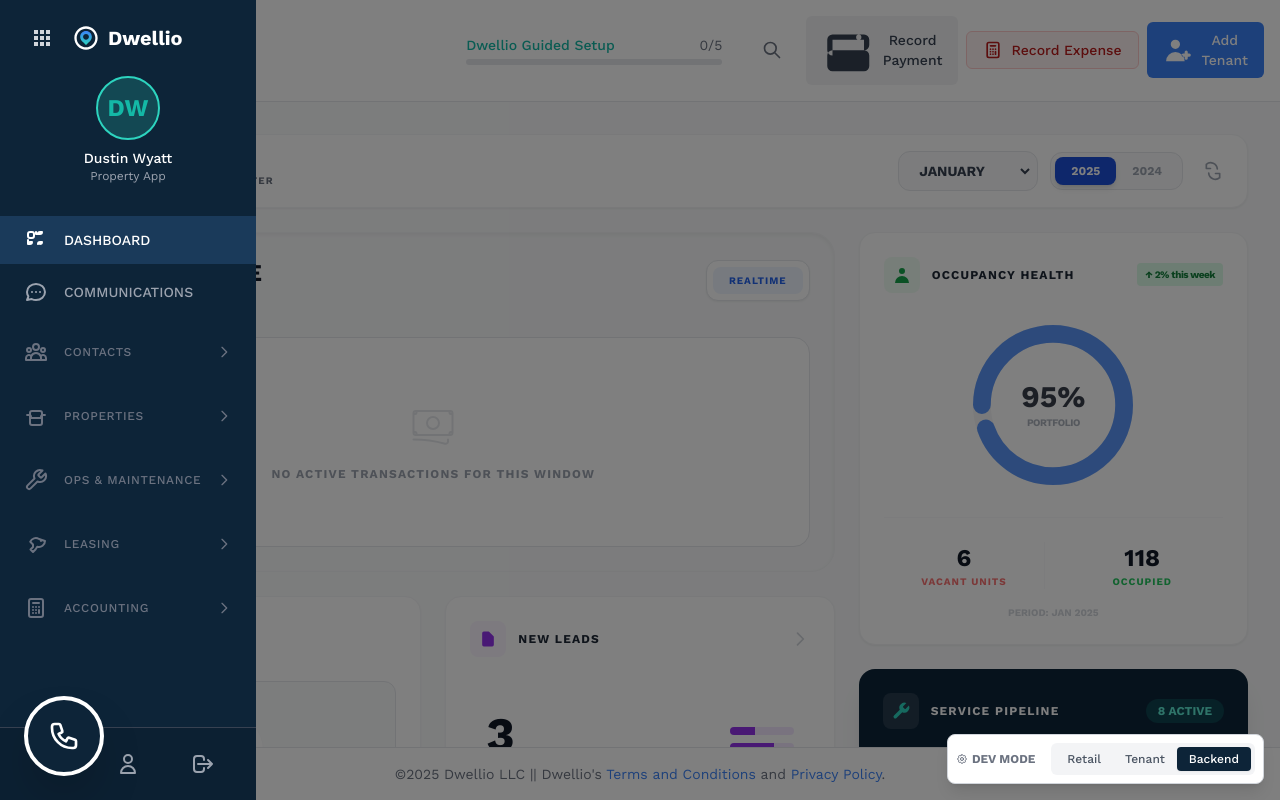
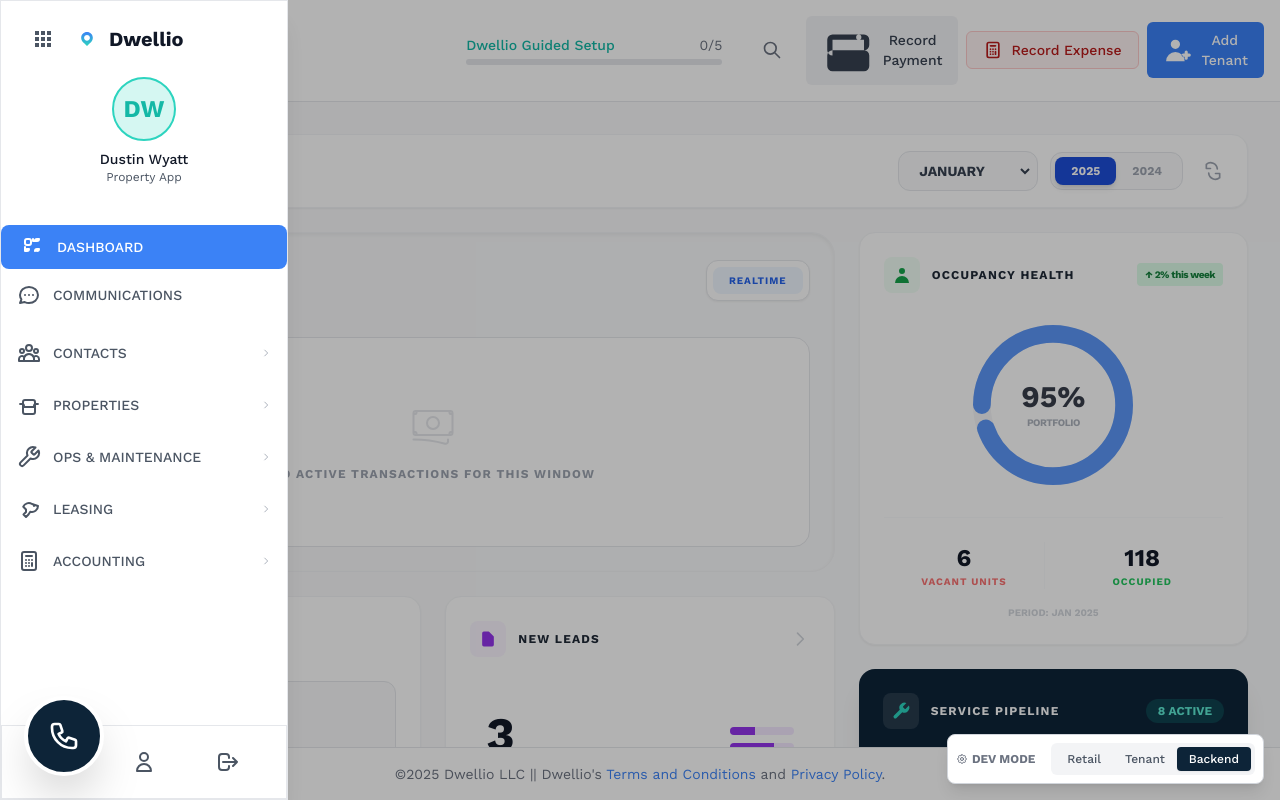
Before and after one commit to 999PRIYANKA/app-launcher, a React (Vite) app: page /app/property/dashboard in a window 1280 px wide. Both pictures are taken after a click on the button 28 px from the left and 50 px from the top of the page. Built offline with nearby package versions, Linux system fonts and the light colour scheme.

Commit message:
feature/sidebarUIchanges

```diff
--- a/src/components/Sidebar.jsx
+++ b/src/components/Sidebar.jsx
@@ -125,110 +125,160 @@
       }
     };
 
+    const isActive = activeItem === item.name;
+
     return (
       <a
         key={item.name}
         href="#"
-        className={`flex items-center py-3 text-sm font-medium transition-colors duration-200 relative
-        ${isNested ? 'pl-14 pr-6' : 'px-6'}
-        ${
-          activeItem === item.name
-            ? 'text-white bg-brand-dark-blue-light'
-            : 'text-gray-400 hover:text-white hover:bg-brand-dark-blue-light'
-        }`}
+        className="flex items-center font-medium relative"
+        style={{
+          display: "flex",
+          fontSize: isNested ? "12px" : "14px",
+          alignItems: "center",
+          gap: "12px",
+          paddingLeft: isNested ? "12px" : (isActive ? "20px" : "16px"),
+          paddingRight: isActive ? "20px" : "16px",
+          paddingTop: isNested ? "6px" : "10px",
+          paddingBottom: isNested ? "6px" : "10px",
+          borderRadius: isNested ? "6px" : "8px",
+          transition: "all 0.25s ease",
+          color: isActive ? "white" : "#4B5563",
+          backgroundColor: isActive ? "#3B82F6" : "transparent",
+          textDecoration: "none",
+          marginBottom: isNested ? "4px" : "0",
+        }}
+        onMouseEnter={(e) => {
+          if (!isActive) {
+            e.currentTarget.style.backgroundColor = "#F3F4F6";
+            e.currentTarget.style.color = "#1F2937";
+          } else {
+            e.currentTarget.style.paddingLeft = isNested ? "12px" : "20px";
+            e.currentTarget.style.paddingRight = "20px";
+          }
+        }}
+        onMouseLeave={(e) => {
+          if (!isActive) {
+            e.currentTarget.style.backgroundColor = "transparent";
+            e.currentTarget.style.color = "#4B5563";
+          } else {
+            e.currentTarget.style.paddingLeft = isNested ? "12px" : "20px";
+            e.currentTarget.style.paddingRight = "20px";
+          }
+        }}
         onClick={handleClick}
       >
-        {item.icon}
-        <span className="ml-4">{item.name}</span>
-        {activeItem === item.name && (
-          <div className="absolute right-0 top-1/2 -translate-y-1/2 translate-x-1/2 w-0 h-0 border-t-8 border-t-transparent border-b-8 border-b-transparent border-l-8 border-l-gray-50"></div>
-        )}
+        <span className="flex-shrink-0" style={{ display: "flex", alignItems: "center" }}>
+          {item.icon}
+        </span>
+        <span>{item.name}</span>
       </a>
     );
   };
 
   return (
     <>
-    <div className={`fixed inset-y-0 left-0 z-30 w-64 bg-brand-dark-blue transform ${sidebarOpen ? 'translate-x-0' : '-translate-x-full'} transition-transform duration-300 ease-in-out`}
+    <div className={`fixed inset-y-0 left-0 z-30 w-72 bg-white transform ${sidebarOpen ? 'translate-x-0' : '-translate-x-full'} transition-transform duration-300 ease-in-out`}
     onClick={(e) => e.stopPropagation()} // Prevent closing when clicking inside the sidebar
     >
-        <div className="flex flex-col h-full bg-brand-dark-blue">
+        <div className={`fixed top-0 left-0 h-screen w-72 bg-white text-gray-700 flex flex-col shadow-xl border-r border-gray-200 transform transition-transform duration-300 z-100 ${sidebarOpen ? 'translate-x-0' : '-translate-x-full'}`}>
             {/* Header Area with App Launcher */}
-            <div className="flex items-center px-6 py-5 text-white">
+            <div className="flex items-center px-6 py-5 text-gray-900">
                 <button
                     onClick={() => setIsLauncherOpen(true)}
-                    className="mr-3 p-1.5 rounded-md hover:bg-white/10 text-gray-300 hover:text-white transition-colors focus:outline-none focus:ring-2 focus:ring-white/20"
+                    className="mr-3 p-1.5 rounded-md hover:bg-gray-100 text-gray-600 hover:text-gray-900 transition-colors focus:outline-none focus:ring-2 focus:ring-gray-200"
                     title="App Launcher"
                 >
                     <Icons.AppGridIcon className="w-6 h-6" />
                 </button>
-                <div className="flex items-center text-xl font-bold cursor-default">
+                <div className="flex items-center text-xl font-bold cursor-default text-gray-900">
                     <Icons.LogoIcon className="w-7 h-7 text-brand-teal" />
                     <span className="ml-2">Dwellio</span>
                 </div>
             </div>
 
-            <div className="px-6 pb-6 text-center text-white">
+            <div className="px-6 pb-6 text-center text-gray-900">
                 <div className="w-16 h-16 mx-auto bg-brand-teal/20 rounded-full flex items-center justify-center text-2xl font-bold mb-2 border-2 border-brand-teal text-brand-teal">DW</div>
-                <h3 className="font-semibold text-sm">Dustin Wyatt</h3>
-                <p className="text-xs text-gray-400">{currentApp === 'HardMoney' ? 'Lending' : currentApp} App</p>
+                <h3 className="font-semibold text-sm text-gray-900">Dustin Wyatt</h3>
+                <p className="text-xs text-gray-600">{currentApp === 'HardMoney' ? 'Lending' : currentApp} App</p>
             </div>
             <nav className="flex-1 overflow-y-auto py-2">
               {navSections.map((section, sectionIndex) => {
                 // Sections with titles are collapsible, sections without titles are always open
                 const isOpen = section.title ? (openSection === section.title) : true;
 
+                // Check if any item in this section is active
+                const isSectionActive = section.items?.some(item => activeItem === item.name);
+
                 return (
-                  <div key={sectionIndex}>
+                  <div key={sectionIndex} className={sectionIndex > 0 ? "mt-2" : ""}>
                     {section.title ? (
                       <div
-                        className={`
-                            flex items-center justify-between cursor-pointer transition-colors duration-200 py-2
-                            ${isOpen
-                                ? "px-6 mt-4 mb-2 text-xs font-semibold text-white uppercase tracking-wider bg-brand-dark-blue-light bg-opacity-20"
-                                : "px-6 mt-4 mb-2 text-xs font-semibold text-gray-500 group hover:text-gray-300 uppercase tracking-wider"
-                            }
-                        `}
+                        className={`flex items-center gap-3 px-4 py-2 rounded-lg mb-1 text-sm font-medium cursor-pointer transition-all duration-250 ${
+                          isSectionActive
+                            ? "bg-blue-500 text-white"
+                            : "text-gray-600 hover:bg-gray-100 hover:text-gray-900"
+                        }`}
                         onClick={(e) => {
                           e.preventDefault();
                           e.stopPropagation();
                           toggleSection(section.title);
                         }}
                       >
-                          <div className="flex items-center">
-                              {section.icon && (
-                                  <span className={`mr-4 ${isOpen ? 'text-white' : 'text-gray-500 group-hover:text-gray-300'}`}>{section.icon}</span>
-                              )}
-                              <span>{section.title}</span>
-                          </div>
-
-                          <Icons.ChevronRightIcon
-                            className={`w-4 h-4 transition-transform duration-200
-                                ${isOpen ? 'rotate-90 text-white' : 'text-gray-500 group-hover:text-gray-300'}
-                            `}
-                          />
+                          {section.icon && (
+                            <span className="flex-shrink-0" style={{ display: "flex", alignItems: "center" }}>
+                              {section.icon}
+                            </span>
+                          )}
+                          <span style={{ fontSize: "0.875rem" }} className="flex-1">
+                            {section.title}
+                          </span>
+                          <svg
+                            className={`transition-transform duration-250 flex-shrink-0 ${
+                              isSectionActive ? "text-white" : "text-gray-400"
+                            } ${isOpen ? "rotate-90" : "rotate-0"}`}
+                            style={{ width: "10px", height: "10px" }}
+                            xmlns="http://www.w3.org/2000/svg"
+                            fill="none"
+                            viewBox="0 0 24 24"
+                            stroke="currentColor"
+                            strokeWidth={2}
+                          >
+                            <path strokeLinecap="round" strokeLinejoin="round" d="M9 5l7 7-7 7" />
+                          </svg>
                       </div>
                     ) : (
                         sectionIndex > 0 && <div className="mt-4"></div>
                     )}
 
-                    <div className={`space-y-1 overflow-hidden transition-all duration-300 ${!section.title || isOpen ? 'max-h-[500px] opacity-100' : 'max-h-0 opacity-0'}`}>
-                      {section.items.map((item) => <NavLink key={item.name} item={item} isNested={!!section.title} />)}
+                    <div className={`overflow-hidden transition-all duration-300 ease-in-out ${!section.title || isOpen ? 'max-h-96 opacity-100' : 'max-h-0 opacity-0'}`}>
+                      <ul className="py-2 space-y-1">
+                        {section.items.map((item) => (
+                          <li key={item.name} className={section.title ? "pl-4" : ""}>
+                            <NavLink item={item} isNested={!!section.title} />
+                          </li>
+                        ))}
+                      </ul>
                     </div>
                   </div>
                 );
               })}
             </nav>
-            <div className="flex items-center justify-around p-4 border-t border-gray-700 bg-black/10">
+            <div className="flex items-center justify-around p-4 border-t border-gray-200 bg-white">
               {bottomIcons.map(item => (
-                <a href="#" key={item.name} className="text-gray-400 hover:text-white transition-colors p-2 hover:bg-white/5 rounded-full">
+                <a
+                  href="#"
+                  key={item.name}
+                  className="text-gray-600 hover:text-gray-900 transition-colors p-2 hover:bg-gray-100 rounded-lg"
+                  style={{ fontSize: "0.875rem" }}
+                >
                   {item.icon}
                 </a>
               ))}
             </div>
         </div>
     </div>
-    {sidebarOpen && <div className="fixed inset-0 bg-black bg-opacity-50 z-20" onClick={() => setSidebarOpen(false)}></div>}
+    {sidebarOpen && <div className="fixed inset-0 bg-black bg-opacity-30 z-20" onClick={() => setSidebarOpen(false)}></div>}
 
     {/* App Launcher Modal */}
     <AppLauncherModal
@@ -238,6 +288,6 @@
     />
     </>
   );
-}
+};
 
 export default Sidebar;
```
Also changed, not shown: 2 other files (tests, documents, lock files or other folders).
